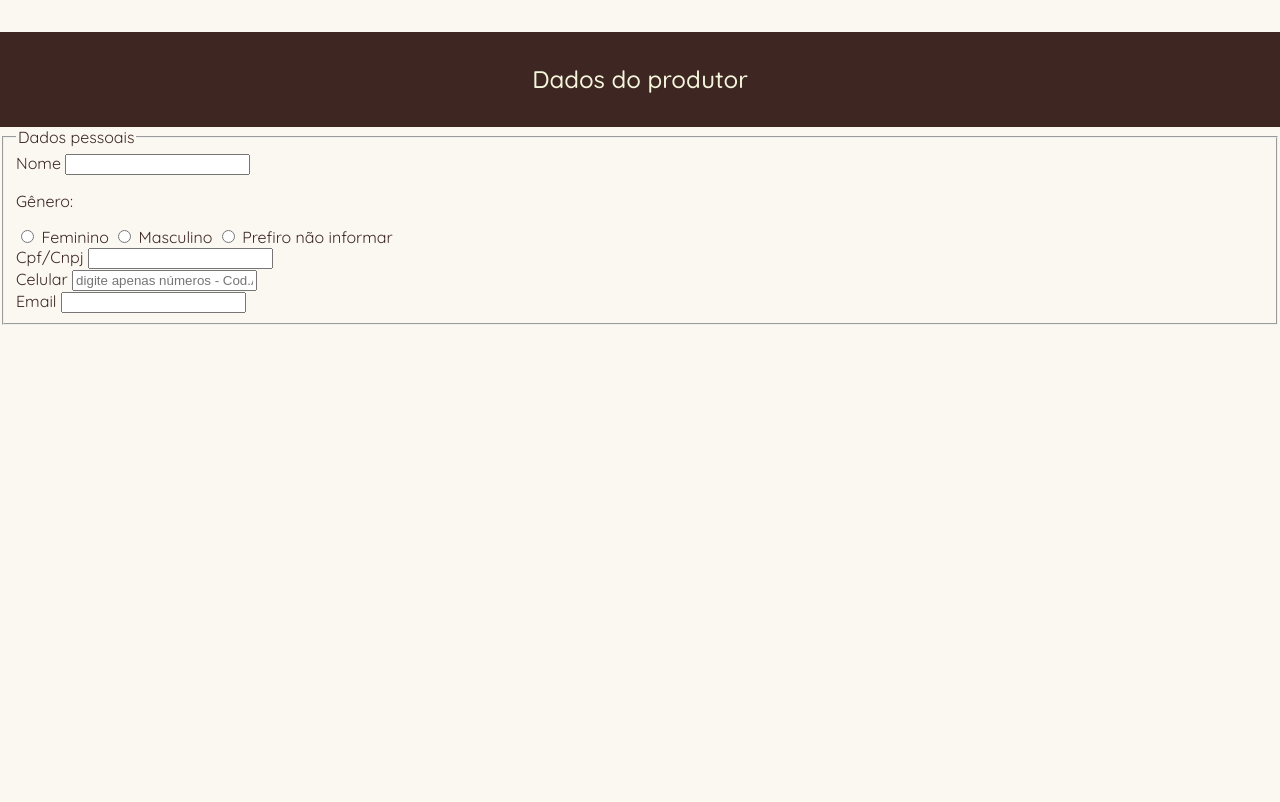
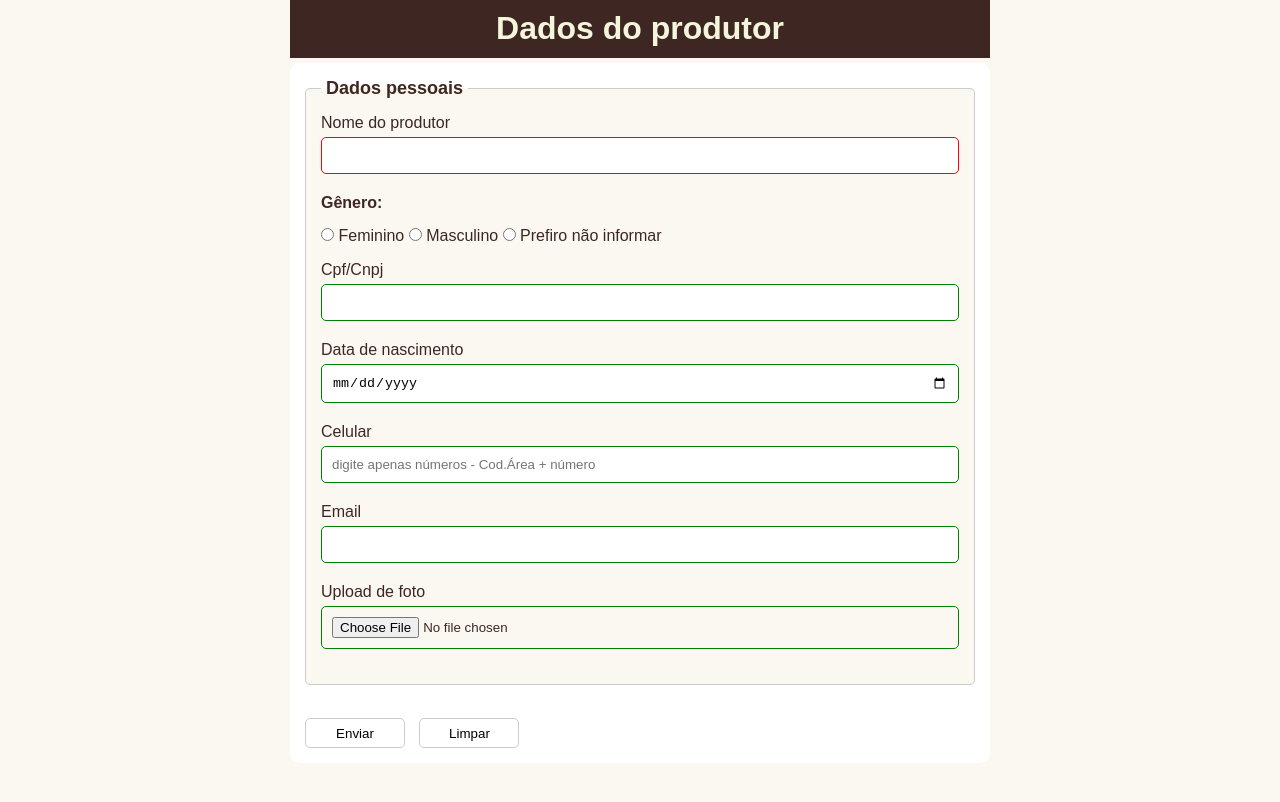
Before and after one commit to marceloStauffer/gespo, a plain HTML site: page produtor.html in a window 1280 px wide. Drawn offline with Linux system fonts and the light colour scheme.

Commit message:
ajustes de estilo e form producao

```diff
--- a/css/stylebege.css
+++ b/css/stylebege.css
@@ -1,6 +1,8 @@
 @import url('https://fonts.googleapis.com/css2?family=Quicksand:wght@300..700&display=swap'); /* Importa a fonte Quicksand do Google Fonts */
 
 * {
+    margin: 0;
+    padding: 0;
     box-sizing: border-box; /* Garante que padding e border não aumentem o tamanho total do elemento */
 }
 
@@ -19,6 +21,7 @@ body {
 }
 
 header {
+    text-align: center;
     padding: 2rem 1rem; /* Espaçamento interno (2rem em cima/baixo, 1rem nos lados) */
     display: flex; /* Habilita o layout flexbox */
     align-items: center; /* Alinha os itens verticalmente ao centro */
--- /dev/null
+++ b/css/styleform.css
@@ -0,0 +1,137 @@
+* {
+    margin: 0;
+    padding: 0;
+    box-sizing: border-box;
+}
+
+:root {
+    --primary-color: #8b4513; /* Cor primária (marrom sela) */
+    --secondary-color: #3e2723; /* Cor secundária (marrom escuro) */
+    --tertiary-color: #795548; /* Cor terciária (marrom médio) */
+    --bg-color: #faf8f0; /* Cor de fundo (bege mais claro) */
+    --branco-color: #ffffff; /* Cor branca */
+}
+
+body{
+    background: var(--bg-color); /* Define a cor de fundo usando uma variável */
+    color: var(--secondary-color); /* Define a cor do texto padrão usando uma variável */
+    font-family: "Work Sans", sans-serif;
+}
+
+main{
+    width: 100%;
+    max-width: 700px;
+    margin: 0 auto;
+}
+
+header{
+    text-align: center;
+    margin-bottom: 5px;
+    text-align: center;
+    padding: 10px 5px; /* Espaçamento interno (10px em cima/baixo, 5px nos lados) */
+    display: flex; /* Habilita o layout flexbox */
+    align-items: center; /* Alinha os itens verticalmente ao centro */
+    justify-content: space-around; /* Distribui os itens com espaço ao redor */
+    position: sticky; /* Mantém o cabeçalho fixo no topo ao rolar a página */
+    top: 0; /* Posição do topo quando sticky */
+    background-color: #3e2723; /* Cor de fundo do cabeçalho (marrom escuro) */
+    color: #f5f5dc; /* Cor do texto (bege claro) */
+    z-index: 10; /* Define a ordem de empilhamento para ficar sobre outros elementos */
+    border-bottom: 1px solid #3e2723; /* Adiciona uma borda inferior */
+    gap: 1rem; /* Espaçamento entre os elementos flex */
+
+}
+
+h1{
+    font-family: "Fjalla One", sans-serif;
+    text-align: center;
+}
+
+form{
+    background: var(--branco-color); /* Define a cor de fundo usando uma variável */
+    color: var(--secondary-color); /* Define a cor do texto padrão usando uma variável */
+    padding: 15px;
+    border-radius: 10px;
+    margin-bottom: 100px;
+}
+
+fieldset{
+    background: var(--bg-color); /* Define a cor de fundo usando uma variável */
+    color: var(--secondary-color); /* Define a cor do texto padrão usando uma variável */
+    padding: 15px;
+    border: 1px solid #ccc;
+    border-radius: 5px;
+    margin-bottom: 15px;
+}
+
+
+legend{
+    font-weight: bold;
+    font-size: 18px;
+    padding: 0 5px;
+}
+
+label{
+    display: inline-block;
+    margin-bottom: 5px;
+}
+
+p{
+    margin-bottom: 15px;
+    font-weight: bold;
+}
+
+
+input, select, textarea{
+    width: 100%;
+    padding: 10px;
+    margin-bottom: 20px;
+    border: 1px solid #cccccc;
+    border-radius: 5px;
+}
+
+textarea{
+    min-height: 100px;
+}
+
+input[type="radio"],
+input[type="checkbox"] {
+    width: auto;
+}
+
+input[type="color"]{
+    width: 40px;
+    padding: 0 5px;
+}
+
+input:invalid,
+select:invalid,
+textarea:invalid {
+    border-color: red;
+}
+
+input:valid,
+select:valid,
+textarea:valid {
+    border-color: green;
+}
+
+button{
+    width: 100px;
+    height: 30px;
+    margin-right: 10px;
+    background-color: #ffffff;
+    border: 1px solid #cccccc;
+    border-radius: 5px;
+    cursor: pointer;
+}
+
+button[type="submit"]:hover{
+    background-color: green;
+    color: #ffffff;
+}
+
+button[type="reset"]:hover{
+    background-color: orangered;
+    color: #ffffff;
+}
--- a/produtor.html
+++ b/produtor.html
@@ -3,7 +3,7 @@
 <head>
     <meta charset="UTF-8">
     <meta name="viewport" content="width=device-width, initial-scale=1.0">
-    <link rel="stylesheet" href="css/stylebege.css">
+    <link rel="stylesheet" href="css/styleform.css">
     <link rel="icon" href="favicon_peixe.png">
     <title>Gespo'App / Produtor</title>
 </head>
@@ -17,7 +17,7 @@
             <fieldset>
                 <legend>Dados pessoais</legend>
 
-                <label for="nome">Nome</label>
+                <label for="nome">Nome do produtor</label>
                 <input id="nome" type="text" name="produtorNome" required>
                 <br>
 
@@ -33,13 +33,23 @@
                 <label for="cpf">Cpf/Cnpj</label>
                 <input id="cpf" type="text" name="produtorCpf">
                 <br>
+                <label for="nascData">Data de nascimento</label>
+                <input id="nascData" type="date" name="produtorNascData">
+                <br>
                 <label for="celular">Celular</label>
                 <input id="celular" type="tel" name="produtorCelular" pattern="[0-9]{11}" placeholder="digite apenas números - Cod.Área + número">
                 <br>
                 <label for="email">Email</label>
                 <input id="email" type="email" name="produtorEmail">
                 <br>
+                <label for="foto">Upload de foto</label>
+                <input id="foto" type="file" accept="image/*" name="produtorFoto">
+
             </fieldset>
+            <br>
+            <button type="submit">Enviar</button>
+            <button type="reset">Limpar</button>
+
         </form>
     </section>
 
```
Also changed, not shown: index.html (+3 -0 lines), producao.html (added, +177 -0 lines), sucesso.html (+1 -1 lines).
